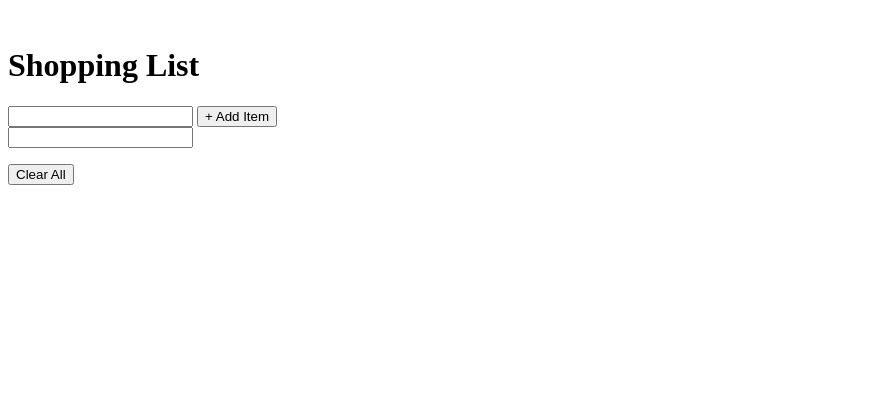
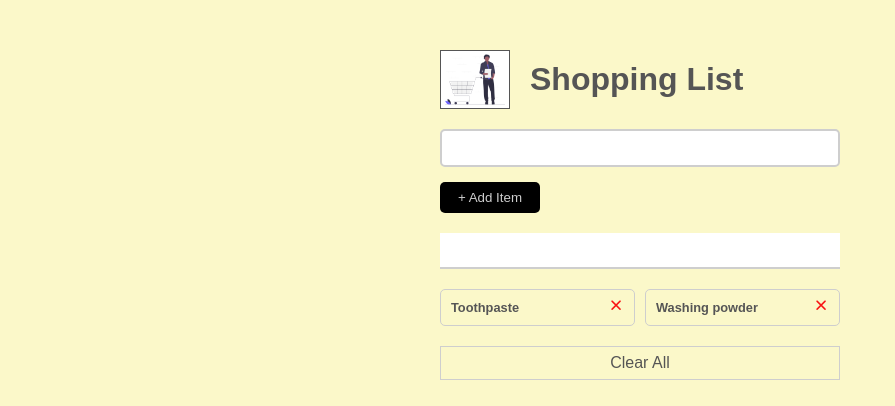
Before and after one commit to ParisGlynn/Shopping-List, a plain HTML site: page index.html in a window 1280 px wide. Shown: the whole page, without its empty margins (0-895 px from the left). Drawn offline with Linux system fonts and the light colour scheme.

Commit message:
added css

```diff
--- /dev/null
+++ b/app.css
@@ -0,0 +1,127 @@
+:root {
+    --background-color: #fbf8c9;
+    --text-color: #555;
+    --light-color: #cecece;
+    --delete-color: #f81414;
+}
+
+* {
+    padding: 0;
+    margin: 0;
+    box-sizing: border-box;
+}
+
+body {
+    background-color: var(--background-color);
+    color: var(--text-color);
+    font-family: Arial, Helvetica, sans-serif;
+    height: 100vh;
+    display: flex;
+    flex-direction: row;
+    justify-content: center;
+}
+
+.container {
+    width: 400px;
+    margin: 0 auto;
+    padding: 50px 0 0;
+    display: flex;
+    flex-direction: column;
+}
+
+/* HEADER */
+
+header {
+    display: flex;
+    column-gap: 20px;
+    align-items: center;
+    margin-bottom: 20px;
+}
+header img {
+    width: 70px;
+    border: 1px solid var(--text-color);
+}
+
+/* ITEM FORM */
+
+form {
+    display: flex;
+    flex-direction: column;
+    row-gap: 15px;
+    margin-bottom: 20px;
+}
+
+form input[type='text'] {
+    padding: 8px 5px;
+    border: 2px solid var(--light-color);
+    border-radius: 5px;
+    color: var(--text-color);
+    outline: none;
+    font-size: 1rem;
+}
+
+form .formBtn {
+    width: 100px;
+    background-color: #000;
+    color: var(--light-color);
+    padding: 8px 15px;
+    border-radius: 5px;
+    border: none;
+}
+
+form .formBtn:hover, form .formBtn:active {
+    transform: scale(0.97);
+    opacity: 0.8;
+}
+
+/* FILTER TEXT  */
+
+.filterText {
+    padding: 8px 5px;
+    border: none;
+    border-bottom: 2px solid var(--light-color);
+    color: var(--text-color);
+    outline: none;
+    font-size: 1rem;
+}
+
+/* ITEM LIST */
+
+.itemList {
+    margin-top: 20px;
+    list-style: none;
+    font-weight: 700;
+    display: grid;
+    grid-template-columns: repeat(2, 1fr);
+    gap: 10px;
+}
+
+.itemList .item {
+    padding: 10px;
+    border: 1px solid var(--light-color);
+    border-radius: 5px;
+    display: flex;
+    justify-content: space-between;
+    font-size: 0.8rem;
+}
+
+.itemList .item i {
+    color: var(--delete-color);
+}
+
+/* BTN */
+
+.btn {
+    margin-top: 20px;
+    padding: 7px 0;
+    background-color: var(--background-color);
+    border: 1px solid var(--light-color);
+    color: var(--text-color);
+    font-size: 1rem;
+}
+
+.btn:hover, .btn:active {
+    border: none;
+    background-color: var(--text-color);
+    color: var(--background-color);
+}
--- a/index.html
+++ b/index.html
@@ -3,20 +3,25 @@
 <head>
     <meta charset="UTF-8">
     <meta name="viewport" content="width=device-width, initial-scale=1.0">
+    <link rel="stylesheet" href="https://cdnjs.cloudflare.com/ajax/libs/font-awesome/7.0.1/css/all.min.css" integrity="sha512-2SwdPD6INVrV/lHTZbO2nodKhrnDdJK9/kg2XD1r9uGqPo1cUbujc+IYdlYdEErWNu69gVcYgdxlmVmzTWnetw==" crossorigin="anonymous" referrerpolicy="no-referrer" />
+    <link rel="stylesheet" href="app.css">
     <title>Shopping List</title>
 </head>
 <body>
     <div class="container">
         <header>
-            <img src="" alt="">
+            <img src="shopping.png" alt="shopping">
             <h1>Shopping List</h1>
         </header>
         <form action="" class="inputForm">
-            <input class = 'formBtn' type="text">
-            <input type="submit" value="+ Add Item">
+            <input type="text">
+            <input class = 'formBtn' type="submit" value="+ Add Item">
         </form>
         <input class = 'filterText' type="text">
-        <ul class="itemList"></ul>
+        <ul class="itemList">
+            <li class="item"><span>Toothpaste</span><i class="fa-solid fa-xmark"></i></li>
+            <li class="item"><span>Washing powder</span><i class="fa-solid fa-xmark"></i></li>
+        </ul>
         <button class="btn">Clear All</button>
     </div>
     <script src="script.js"></script>
```
Also changed, not shown: shopping.png (added).
